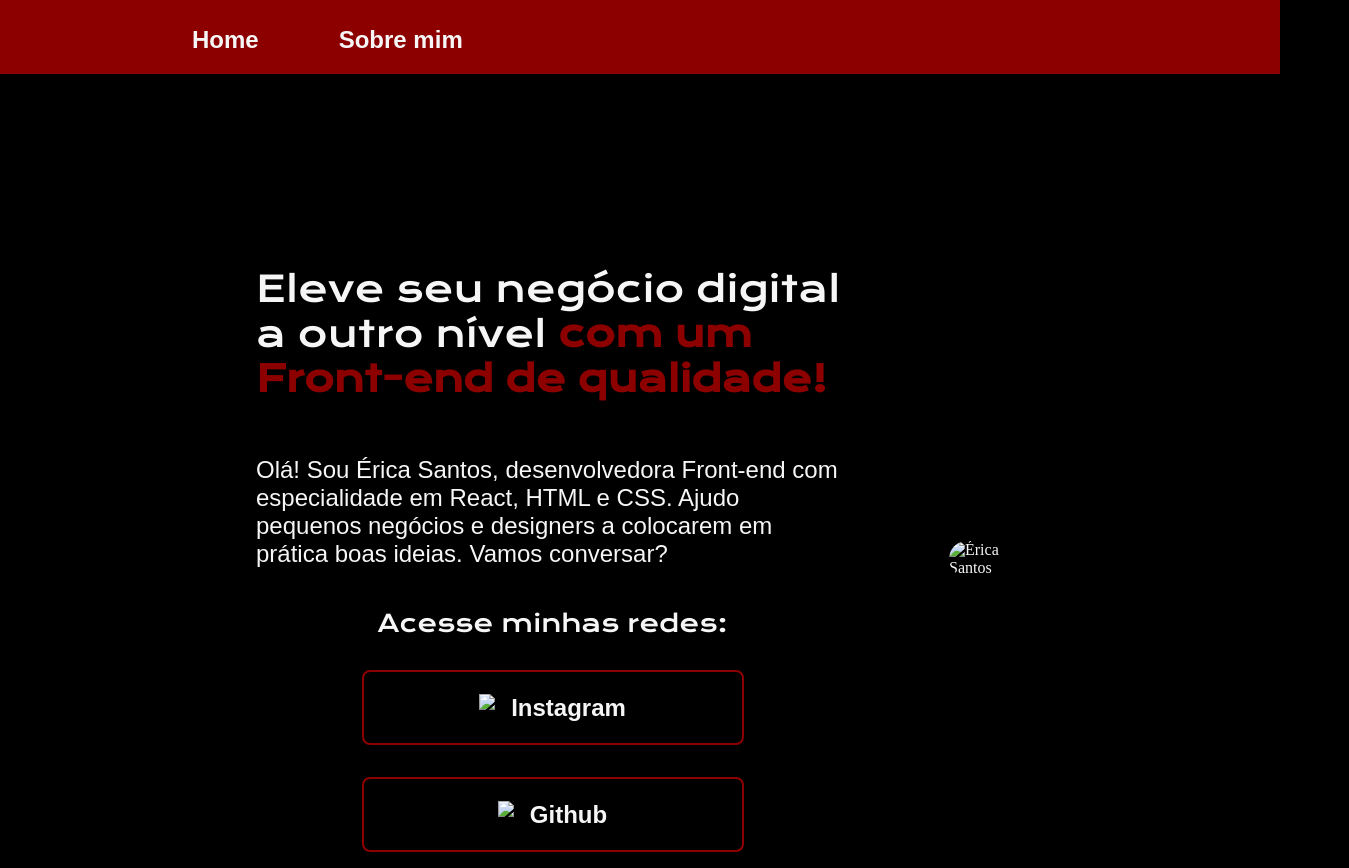
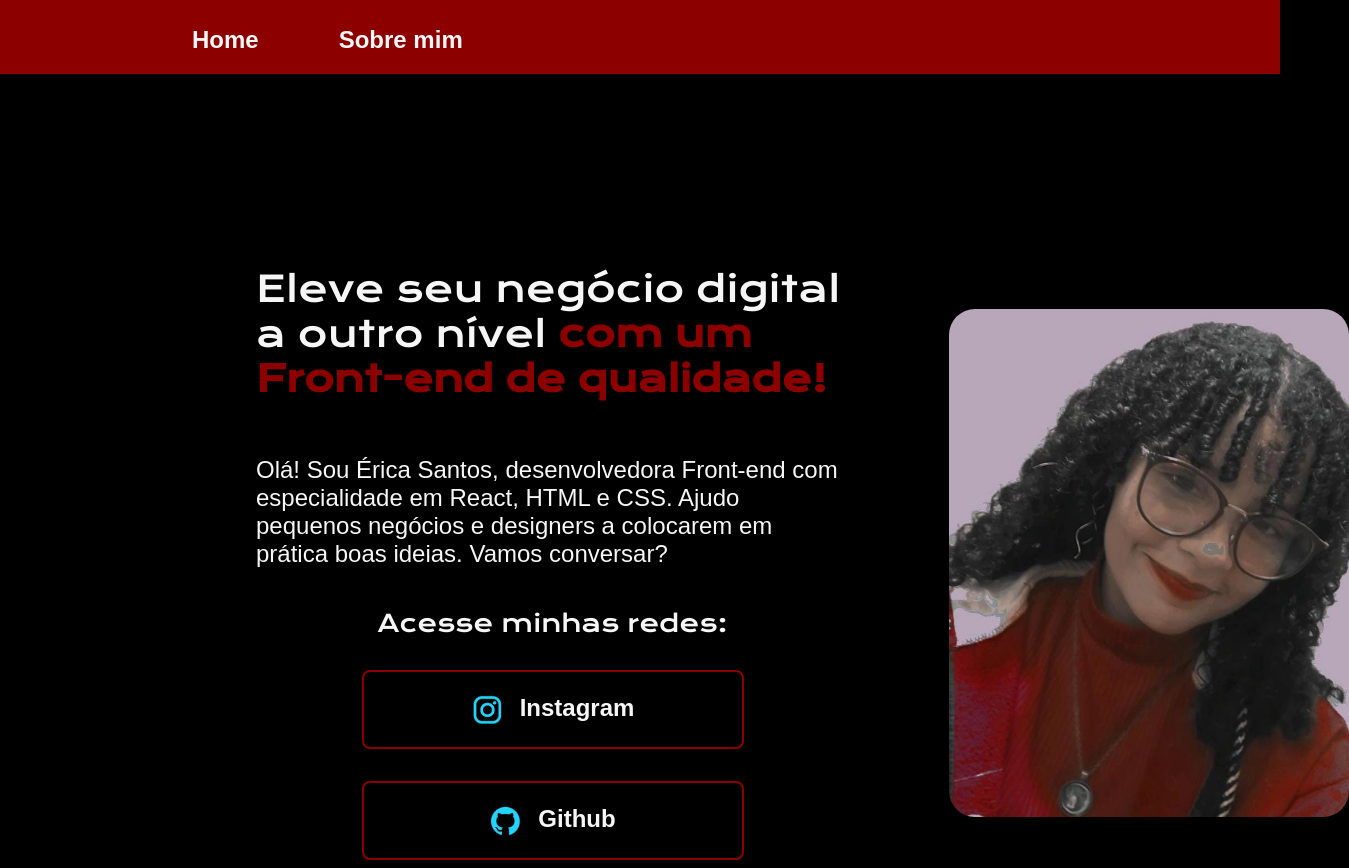
Before and after one commit to Eryiu/Trabalho2, a plain HTML site: page index.html in a window 1280 px wide. Shown: the top 868 px of the page, 1349 px wide, since content can reach past the window. Drawn offline with nearby package versions, Linux system fonts and the light colour scheme.

Commit message:
Update index.html

```diff
--- a/index.html
+++ b/index.html
@@ -29,12 +29,12 @@
             <div class="apresentacao_links">
                 <h2 class="apresentacao_links_subtitulo"> Acesse minhas redes: </h2>
                 <a class="apresentacao_links_link" href="https://www.instagram.com/yulyeong_14/">
-                    <img src="./assets/instagram.png">Instagram</a>
+                    <img src="instagram.png">Instagram</a>
                 <a class="apresentacao_links_link" href="https://github.com/">
-                    <img src="./assets/github.png">Github</a>
+                    <img src="github.png">Github</a>
             </div>
         </section>
-        <img class="imagem"  src="./assets/imagem.jpg" alt='Érica Santos'>
+        <img class="imagem"  src="imagem.jpg" alt='Érica Santos'>
     </main>
     <footer class="rodape">
         <p> Desenvolvido por Érica.</p>
```
